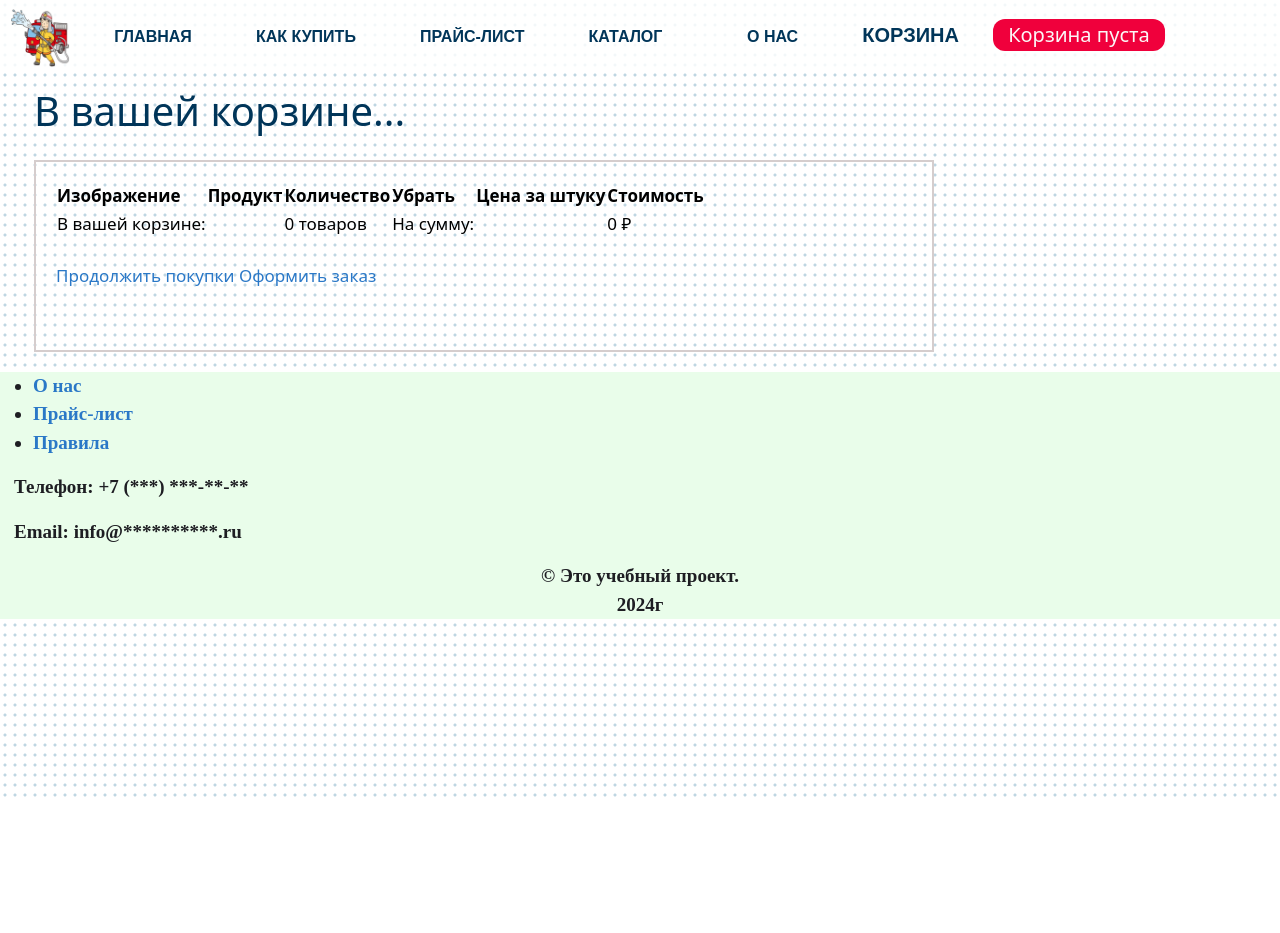
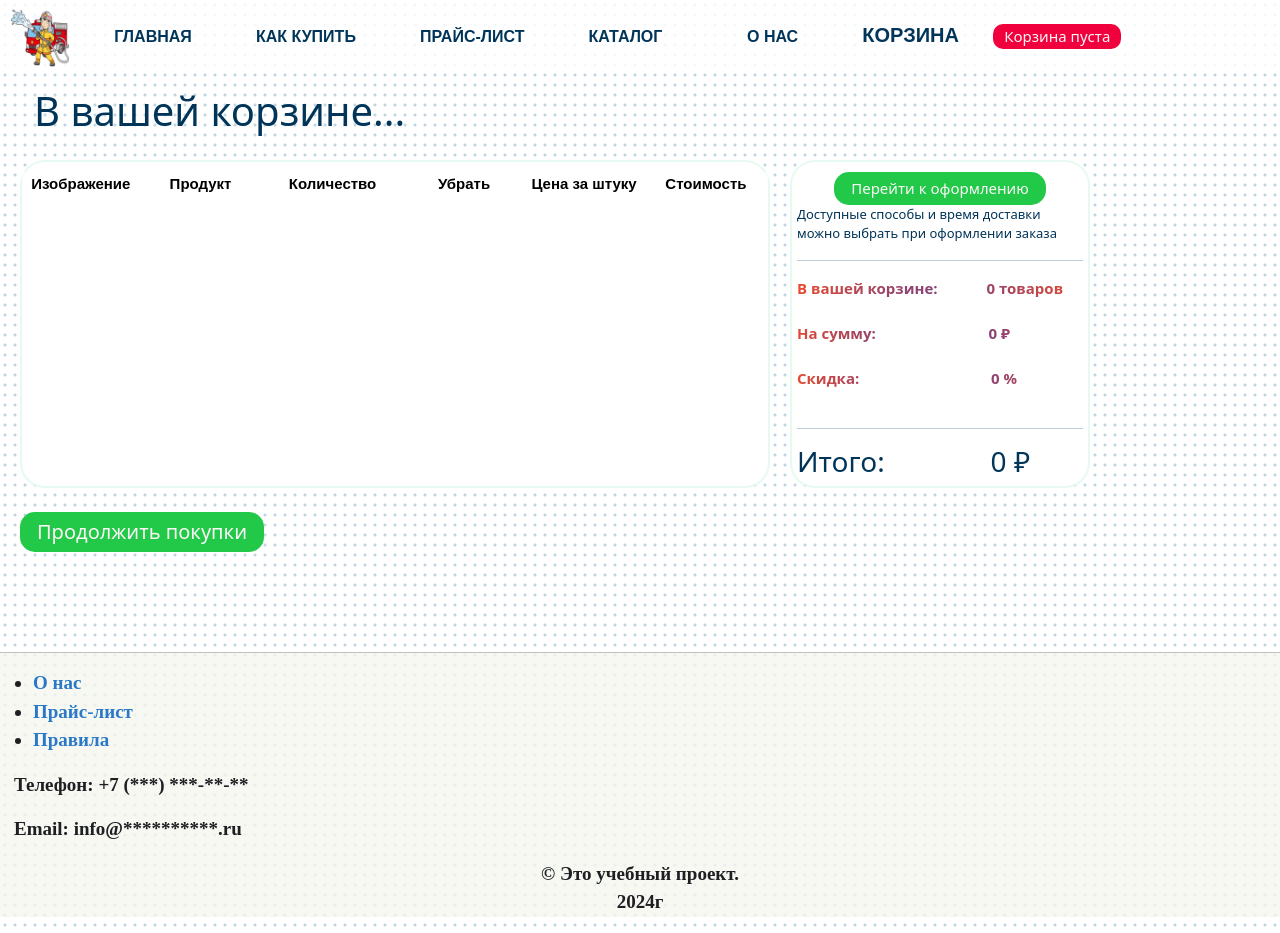
Before and after one commit to Aleksey1832/aleksey_shop, a Django app: page /cart/ in a window 1280 px wide. Before the commit the page ends 797 px from the top, so only its background shows below. Run offline with Django 5.2, Linux system fonts and the light colour scheme; lists and menus that the app fills with data are empty.

Commit message:
06.10.24 изменил стили в корзине, добавил блок "перейти к оформлению"

```diff
--- a/cart/templates/cart/detail.html
+++ b/cart/templates/cart/detail.html
@@ -6,24 +6,25 @@
 {% block content %}
 
   <h1 class="head">В вашей корзине...</h1>
+  <div class="cart_container">
     <div class="content_cart">
 
       <table class="cart">
         <thead>
           <tr>
-            <th>Изображение</th>
-            <th>Продукт</th>
-            <th>Количество</th>
-            <th>Убрать</th>
-            <th>Цена за штуку</th>
-            <th>Стоимость</th>
+            <th style="width: 120px">Изображение</th>
+            <th style="width: 130px">Продукт</th>
+            <th style="width: 150px">Количество</th>
+            <th style="width: 130px">Убрать</th>
+            <th style="width: 130px">Цена за штуку</th>
+            <th style="width: 130px">Стоимость</th>
           </tr>
         </thead>
           <tbody>
           {% for item in cart %}
             {% with product=item.product %}
               <tr>
-                    <td>
+                <td><hr>
                   <a href="{{ product.get_absolute_url }}">
                     <img class="detail_img" src="{% if product.image %}{{ product.image.url }} {% else %}{% static "images/no_image.png" %} {% endif %}">
                   </a>
@@ -34,38 +35,60 @@
                   <form action="{% url "cart:cart_add" product.id %}" method="post">
                     {{ item.update_quantity_form.quantity }}
                     {{ item.update_quantity_form.override }}
-                            <input type="submit" value="Обновить">
+                    <input class="update" type="submit" value="Обновить"><hr>
                     {% csrf_token %}
                   </form>
                 </td>
                 <td>
                   <form action="{% url "cart:cart_remove" product.id %}" method="post">
-                            <input type="submit" value="Удалить">
+                    <input class="update" type="submit" value="Удалить">
                     {% csrf_token %}
                   </form>
                 </td>
                 <td class="num">{{ item.price }} ₽</td>
-                    <td class="num">{{ item.total_price }} ₽</td>
+                <td class="num">{{ item.total_price }} ₽<hr></td>
               </tr>
             {% endwith %}
           {% endfor %}
-        <tr class="total">
-          <td>В вашей корзине:</td>
-          <td colspan="1"></td>
-          <td class="num">{{ total_items }} {{ ending_word }}</td>
-
-          <td>На сумму:</td>
-          <td colspan="1"></td>
-          <td class="num">{{ cart.get_total_price }} ₽</td>
-
-        </tr>
           </tbody>
       </table>
+    </div>
+
+
+    <div class="payment">
+      <div class="text-right">
+        <form action="{% url "orders:order_create" %}" method="post">
+          <input class="register" type="submit" value="Перейти к оформлению">
+          {% csrf_token %}
+         </form>
+      </div>
+
+      <p style="font-size: 13px">Доступные способы и время доставки можно выбрать при оформлении заказа</p>
+      <hr>
+      <div class="total">
+        <p class="num"><b>В вашей корзине:</b>&emsp;&emsp;&emsp;
+        {{ total_items }} {{ ending_word }}<br><br>
+        На сумму:&emsp;&emsp;&emsp;&emsp;&emsp;&emsp;&emsp;&nbsp;
+        {{ cart.get_total_price }} ₽<br><br>
+        Скидка:&emsp;&emsp;&emsp;&emsp;&emsp;&emsp;&emsp;&emsp;&nbsp;&nbsp;
+        0 %<br><br>
+        </p>
+      </div>
+      <hr>
+      <div>
+        <h3>Итого:&emsp;&emsp;&emsp;&nbsp;&nbsp;&nbsp;{{ cart.get_total_price }} ₽</h3>
+      </div>
+    </div>
+  </div>
+
   <br>
-    <p class="text-right">
-        <a href="{% url "shop:product_list" %}" class="button light">Продолжить покупки</a>
-        <a href="{% url "orders:order_create" %}" class="button light">Оформить заказ</a>
-    </p>
-    <br>
+  <div class="text-light">
+    <form action="{% url "shop:product_list" %}" method="post">
+      <input class="shopping" type="submit" value="Продолжить покупки">
+      {% csrf_token %}
+    </form>
   </div>
+
+
+
 {% endblock %}
--- a/shop/static/css/style_base.css
+++ b/shop/static/css/style_base.css
@@ -83,12 +83,12 @@ nav a {
 
 .cart_info
 {
-  font-size: 20px;
+  font-size: 15px;
   color: #fcf7f7;
   text-decoration: none;
   display: block;
-  padding: 1px 15px;
-  border-radius: 12px;
+  padding: 1px 11px;
+  border-radius: 10px;
   background: hsl(345deg 100% 47%);
 }
 
@@ -100,8 +100,8 @@ footer /* подвал общий*/
   font-size: 19px;
   font-weight: bold;
   color: #1e1e23;
-  margin-top: 20px;
-  background-color: #e9fdea;
+  margin-top: 100px;
+  background-color: rgb(244, 247, 238, 0.8);
   font-family: "Times New Roman", serif;
 }
 
--- a/shop/static/css/style_cart_detail.css
+++ b/shop/static/css/style_cart_detail.css
@@ -3,25 +3,85 @@
     margin: 15px 0 25px 14px;
 }
 
+.cart_container{
+    display: flex;
+}
 .content_cart
 {
-    margin: 14px;
-    font-size: 17px;
-    color: #000;
-    border:2px solid #d5cdcd;
-    padding: 20px 20px 20px 20px;
-    width: 900px;
+    border:2px solid rgba(206, 245, 230, 0.5);
+    padding: 10px 0 0 0;
+    width: 750px;
+    border-radius: 25px;
+    background: #ffffff;
+}
+
+.text-right{
+    text-align: center;
+}
+
+/* меню с права "ПЕРЕЙТИ К ОФОРМЛЕНИЮ" */
+.register{
+    border:2px solid rgb(34, 201, 72);
+    font-size: 15px;
+    color: #fcf7f7;
+    text-decoration: none;
+    padding: 3px 15px;
+    border-radius: 15px;
+    background: hsl(134, 71%, 46%);
 }
 
 .cart
 {
-
-
+    color: #000;
+    font-family: 'Exo 2', sans-serif;
+    text-align: center;
+    margin: 0;
+    font-size: 15px;
+    background-color: rgba(255, 255, 255, 0.7);
 }
 
 .detail_img /* для detail размер img */
 {
     width: 70px;
     height: 70px;
-    margin: 20px 0 10px 5px;
+    margin: 0 0 15px 0;
 }
+
+.update
+{
+    border:2px solid rgb(240, 0, 60);
+    font-size: 15px;
+    color: #fcf7f7;
+    text-decoration: none;
+    padding: 1px 12px;
+    border-radius: 15px;
+    background: hsl(345deg 100% 47%);
+}
+
+.payment{
+    margin-left: 20px;
+    border:2px solid rgba(206, 245, 230, 0.5);
+    padding: 10px 5px 0 5px;
+    width: 300px;
+    border-radius: 25px;
+    background: #ffffff;
+}
+
+.total{
+    font-size: 15px;
+    font-weight: 600;
+    background-image: radial-gradient(circle, #553c9a, #ee4b2b);
+    color: transparent;
+    background-clip: text;
+    -webkit-background-clip: text;
+}
+
+.shopping{
+    border:2px solid rgb(34, 201, 72);
+    font-size: 20px;
+    color: #fcf7f7;
+    text-decoration: none;
+    padding: 3px 15px;
+    border-radius: 15px;
+    background: hsl(134, 71%, 46%);
+}
--- a/shop/static/css/style_product_detail.css
+++ b/shop/static/css/style_product_detail.css
@@ -7,14 +7,15 @@
 {
     width: 300px;
     height: 300px;
-    margin: 3em -1em 1em 1em;
+    margin: 3em 50px 1em 1em;
+    float: left;
 }
 
 .product_price /* для detail общие параметры для блока с права от img */
 {
-    float: right;
-    left: 10px;
-    margin: 55px 35em 1em 5px;
+    padding: 53px 0 20px 450px;
+    font-size: 17px;
+    font-weight: bolder;
 }
 
 .category_product /* для detail параметры "КАТЕГОРИЯ ТОВАРА" с права от img */
@@ -30,8 +31,9 @@
 .price /* для detail параметры "ЦЕНА" с права от img */
 {
     box-shadow: 3px 3px 10px #999;
+    background-color: #fafaf9;
     width: 175px;
-    font-size: 35px;
+    font-size: 30px;
     color: #275019;
     text-align: center;
     font-weight: bolder;
@@ -48,10 +50,12 @@
 
 .name /* для detail "МАРКА ТОВАРА" под картинкой */
 {
-    margin-top: 10px;
-    margin-bottom: 30px;
-    margin-left: 14px;
+    margin-top: 35px;
+    margin-bottom: 35px;
+    margin-left: 35px;
     font-size: 20px;
+    text-align: left;
+    font-weight: bold;
 }
 
 .accordion /* для detail заголовок "Описание товара:" */
--- a/shop/static/css/style_product_list.css
+++ b/shop/static/css/style_product_list.css
@@ -4,11 +4,50 @@
   color: #003559;
 }
 
-.product-list /* для list "КАТЕГОРИЯ ТОВАРОВ" */
-{
-  margin-top: 20px;
-  font-size: 10px;
-  font-family: 'Calibri', serif;
+/*.product-list !* для list "КАТЕГОРИЯ ТОВАРОВ" *!*/
+/*{*/
+/*  margin-top: 20px;*/
+/*  font-size: 10px;*/
+/*  font-family: 'Calibri', serif;*/
+/*}*/
+
+/* заголовок для list "КАТЕГОРИЯ ТОВАРОВ" */
+.four {
+  background-color: rgb(244, 247, 238, 0.8);
+  padding: 50px 40px;
+  text-align: left;
+}
+.four h1 {
+  font-family: 'Merriweather', serif;
+  position: relative;
+  color: #C44737;
+  font-size: 50px;
+  font-weight: normal;
+  padding: 8px 20px 7px 20px;
+  border-top: 4px solid;
+  border-left: 4px solid;
+  display: inline-block;
+  margin: 0;
+  line-height: 1;
+}
+.four h1:before {
+  content: "";
+  position: absolute;
+  width: 28px;
+  height: 28px;
+  top: -28px;
+  left: -28px;
+  border: 4px solid #C44737;
+  box-sizing: border-box;
+}
+@media (max-width: 450px) {
+  .four h1 {font-size: 36px;}
+  .four h1:before {
+    width: 20px;
+    height: 20px;
+    top: -20px;
+    left: -20px;
+  }
 }
 
 .gallery /* для list вывод img и текста с низу */
@@ -30,7 +69,8 @@
 {
   border: 1px #00B344 solid;
   margin:10px 10px;
-  background: #e9f8ee;
+  border-radius: 25px;
+  background-color: rgba(183, 232, 215, 0.4);
 }
 
 .item /* для list вывод текста с низу по картинками */
--- a/shop/templates/shop/base.html
+++ b/shop/templates/shop/base.html
@@ -69,8 +69,11 @@
   <!-- пакет для JavaScript -->
   <script src="https://cdn.jsdelivr.net/npm/bootstrap@5.3.3/dist/js/bootstrap.bundle.min.js" integrity="sha384-YvpcrYf0tY3lHB60NNkmXc5s9fDVZLESaAA55NDzOxhy9GkcIdslK1eN7N6jIeHz" crossorigin="anonymous"></script>
 
+
+
   <!-- Подвал -->
   <footer>
+    <hr>
     <div>
       <ul class="about">
         <li><a href="{% url 'shop:about' %}">О нас</a></li>
--- a/shop/templates/shop/product/detail.html
+++ b/shop/templates/shop/product/detail.html
@@ -8,6 +8,7 @@
 {% block content %}
 
   <div class="product-detail">
+    <div>
       <!-- Картинка -->
       <img id="detail_img" src="{% if product.image %}{{ product.image.url }}{% else %}{% static "images/no_image.png" %}{% endif %}" alt="{{ product.name }}" title="{{ product.name }}">
 
@@ -35,10 +36,11 @@
           <input class="submit-button" type="submit" value="Добавить в корзину">
         </form>
       </div>
+    </div>
+  </div>
 
-    <!-- надпись под картинкой -->
+  <!-- надпись под картинкой "МАРКА ТОВАРА" -->
   <div class="name"><p>{{ product.product_type }} {{ product.name }}</p></div>
-  </div>
 
   <!-- блок "Описание товара:" и текст описания -->
   <div class="accordion" id="accordionExample">
--- a/shop/templates/shop/product/list.html
+++ b/shop/templates/shop/product/list.html
@@ -8,7 +8,7 @@
 {% block content %}
 
   <div class="content">
-    <div id="main" class="product-list">
+    <div id="main" class="four">
       <h1>{% if category %}{{ category.name }}{% else %}Все товары{% endif %}</h1>
     </div>
 
```
Lines whose indentation alone changed are shown as unchanged.
